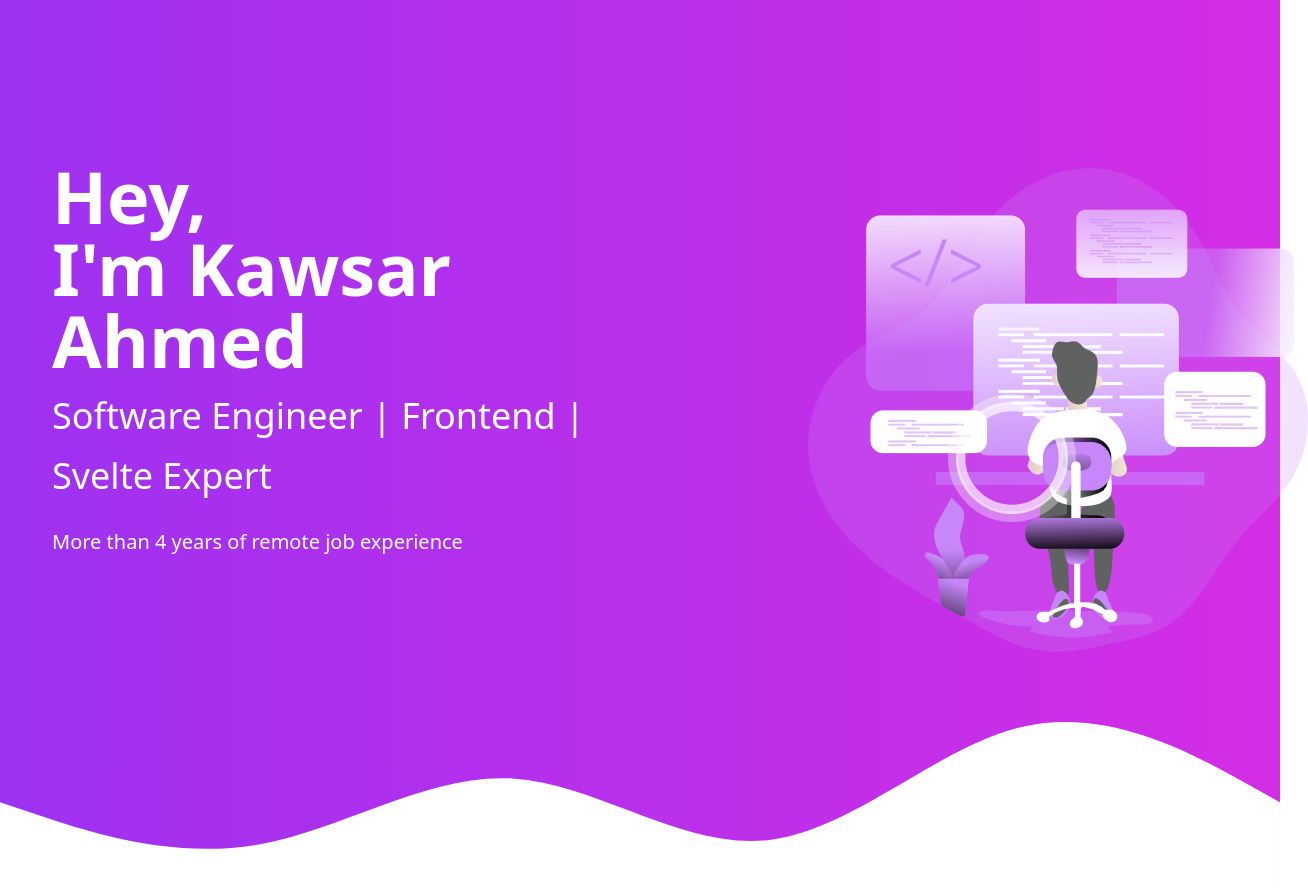
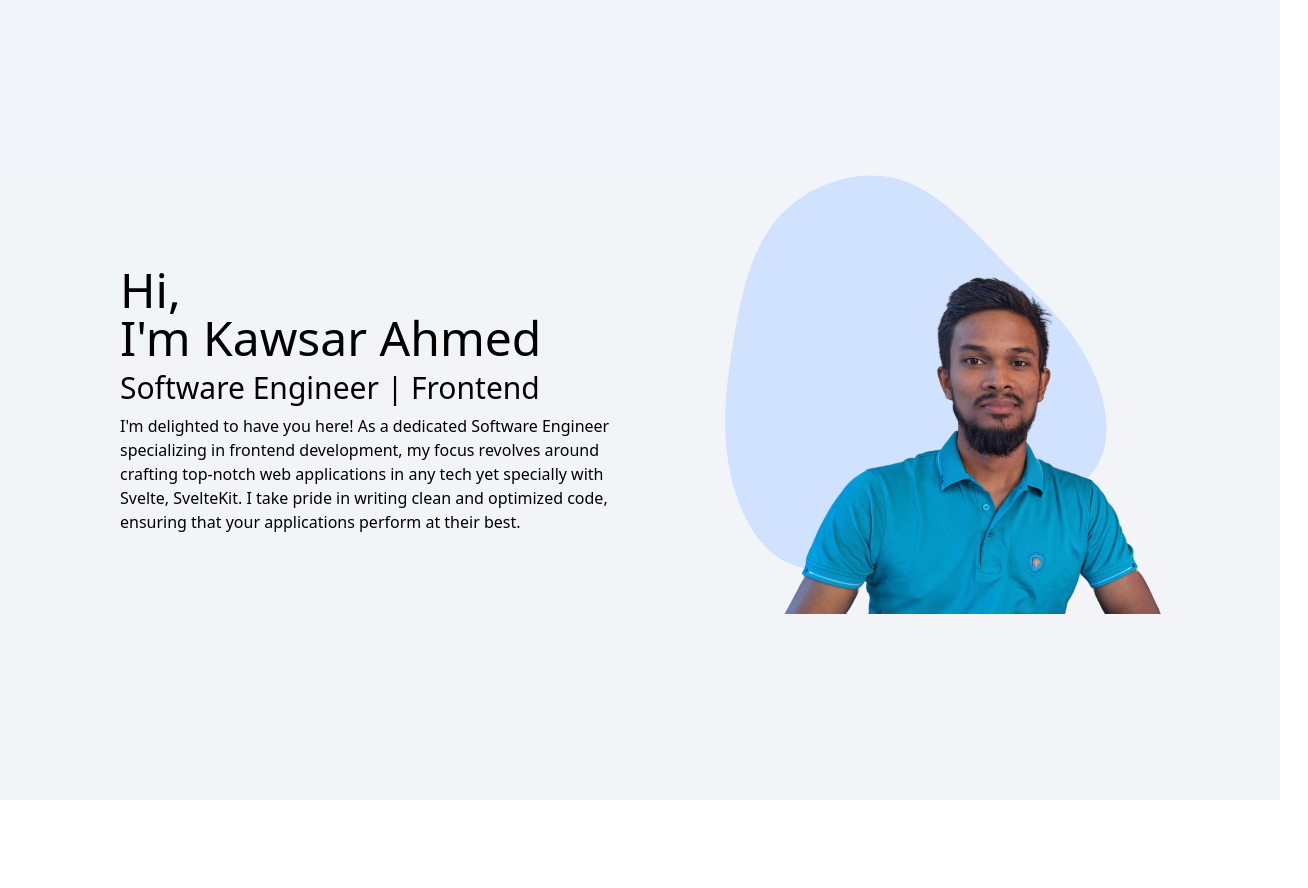
Before and after one commit to prokawsar/Portfolio, a SvelteKit app: page / in a window 1280 px wide. Shown: the top 888 px of the page, 1308 px wide, since content can reach past the window. After the commit the page ends 800 px from the top, so only its background shows below. Built offline with nearby package versions, Linux system fonts and the light colour scheme.

Commit message:
single page

```diff
--- a/src/routes/+page.svelte
+++ b/src/routes/+page.svelte
@@ -1,14 +1,41 @@
 <script lang="ts">
-	import Intro from '$lib/components/Intro.svelte';
 </script>
 
-<div class="container mx-auto ">
-	<!-- <h1 class="text-3xl text-center font-bold">Landing page under construction</h1> -->
+<div
+	class="flex justify-center items-center bg-gradient-to-b from-slate-100 to-gray-100 md:h-screen mx-auto "
+>
+	<div class="flex flex-col md:flex-row gap-2 md:gap-5 w-full p-4 md:p-10 mx-5 md:mx-20">
+		<div class="flex flex-col justify-center gap-2 w-full">
+			<h1 class="text-5xl">Hi, <br /> I'm Kawsar Ahmed</h1>
+			<h3 class="text-3xl">Software Engineer | Frontend</h3>
+			<p>
+				I'm delighted to have you here! As a dedicated Software Engineer specializing in frontend
+				development, my focus revolves around crafting top-notch web applications in any tech yet
+				specially with Svelte, SvelteKit. I take pride in writing clean and optimized code, ensuring
+				that your applications perform at their best.
+			</p>
+		</div>
+		<div class="flex w-full relative">
+			<svg class="hidden md:flex" viewBox="0 0 200 200" xmlns="http://www.w3.org/2000/svg">
+				<path
+					fill="#D0E2FF"
+					d="M37.6,-55.3C49.7,-43,61.1,-33.3,69.3,-19.8C77.4,-6.3,82.3,11,76.5,23.5C70.6,36,54,43.7,39.4,49.6C24.9,55.4,12.4,59.4,-2.6,63C-17.6,66.5,-35.2,69.6,-47.5,63.1C-59.8,56.5,-66.8,40.2,-69.3,24.4C-71.9,8.6,-70,-6.8,-67.2,-23.8C-64.4,-40.8,-60.6,-59.5,-49.2,-72.1C-37.9,-84.6,-18.9,-91,-3.1,-86.8C12.8,-82.5,25.6,-67.7,37.6,-55.3Z"
+					transform="translate(100 100)"
+				/>
+			</svg>
+			<svg class="md:hidden" viewBox="0 0 200 200" xmlns="http://www.w3.org/2000/svg">
+				<path
+					fill="#D0E2FF"
+					d="M47,-71.7C61.7,-63.6,75.2,-52,81.2,-37.5C87.2,-23,85.7,-5.4,82,10.9C78.2,27.1,72.1,42.2,62.5,55.4C53,68.6,39.9,79.9,24.8,84.2C9.8,88.4,-7.3,85.6,-23.9,80.9C-40.5,76.2,-56.7,69.7,-68.7,58.2C-80.7,46.7,-88.5,30.3,-91.4,12.9C-94.3,-4.5,-92.3,-22.9,-84,-37.2C-75.7,-51.5,-61,-61.8,-46,-69.9C-30.9,-77.9,-15.5,-83.7,0.3,-84.2C16.1,-84.6,32.2,-79.9,47,-71.7Z"
+					transform="translate(100 100)"
+				/>
+			</svg>
 
-	<Intro />
-	<!-- <div id="resume_link">
-		<h2 class="text-purple-500 py-9 text-center hover:font-bold uppercase">
-			<a href="/resume">View Resume</a>
-		</h2>
-	</div> -->
+			<img
+				class="absolute left-2 md:left-32 md:top-24 scale-75 md:scale-100"
+				src="/images/avatar.png"
+				alt="avatar"
+			/>
+		</div>
+	</div>
 </div>
--- a/src/routes/resume/+layout.svelte
+++ b/src/routes/resume/+layout.svelte
@@ -1,8 +1,6 @@
 <script>
-	import Navbar from '$lib/components/Navbar.svelte';
 	import '../../css/app.css';
 	import '../../css/style.css';
 </script>
 
-<!-- <Navbar /> -->
 <slot />
--- a/src/routes/resume/+page.svelte
+++ b/src/routes/resume/+page.svelte
@@ -1,7 +1,7 @@
 <script lang="ts">
 	import SvgIcon from '$lib/components/SvgIcon.svelte';
 	import SkillBar from '$lib/components/SkillBar.svelte';
-	import Jobs from '$lib/components/jobs.svelte';
+	import Jobs from '$lib/components/Jobs.svelte';
 </script>
 
 <div class="container mx-auto ">
```
Also changed, not shown: static/images/avatar.png (added).
